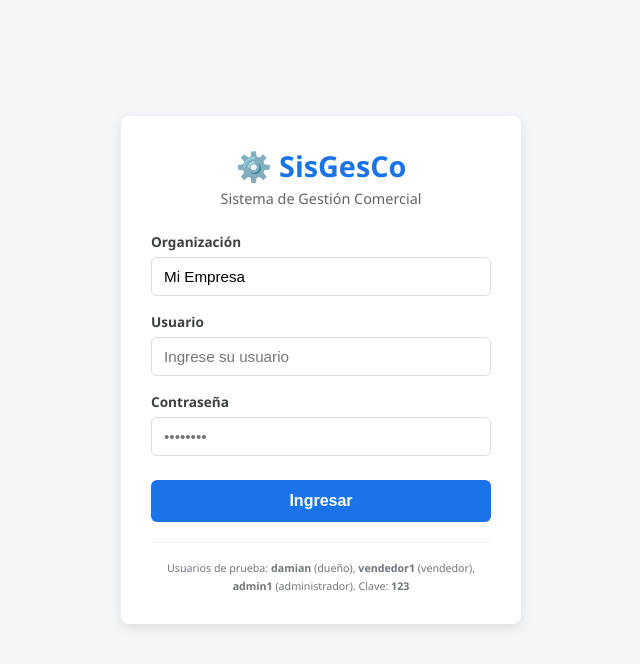
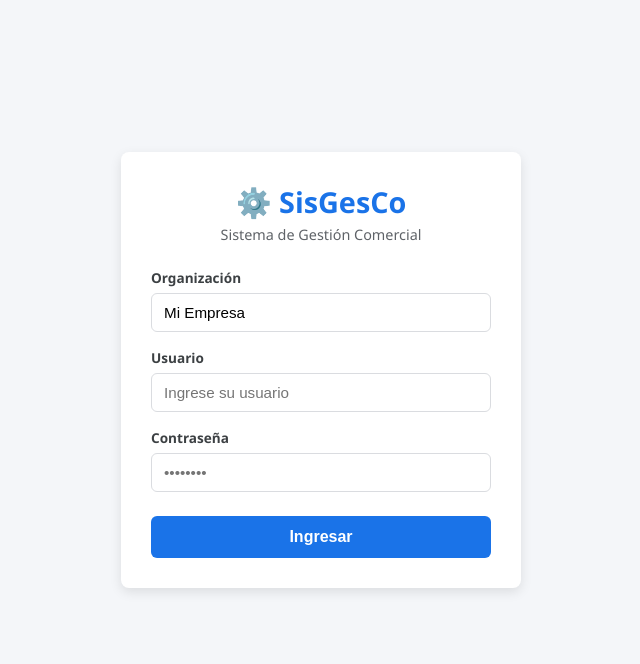
Before and after one commit to damianlindstrom/SisGesCo, an Angular app: page /login in a window 1280 px wide. Shown: the top 664 px of the page, without its empty margins (319-959 px from the left). Built offline with nearby package versions, Linux system fonts and the light colour scheme.

Commit message:
Modificación en el input pass de login

```diff
--- a/src/app/pages/login/login.component.html
+++ b/src/app/pages/login/login.component.html
@@ -49,8 +49,5 @@
       <button type="submit" class="btn-login">Ingresar</button>
     </form>
 
-    <div class="login-footer">
-      <small>Usuarios de prueba: <b>damian</b> (dueño), <b>vendedor1</b> (vendedor), <b>admin1</b> (administrador). Clave: <b>123</b></small>
-    </div>
   </div>
 </div>
```
Also changed, not shown: 1 other file (tests, documents, lock files or other folders).
